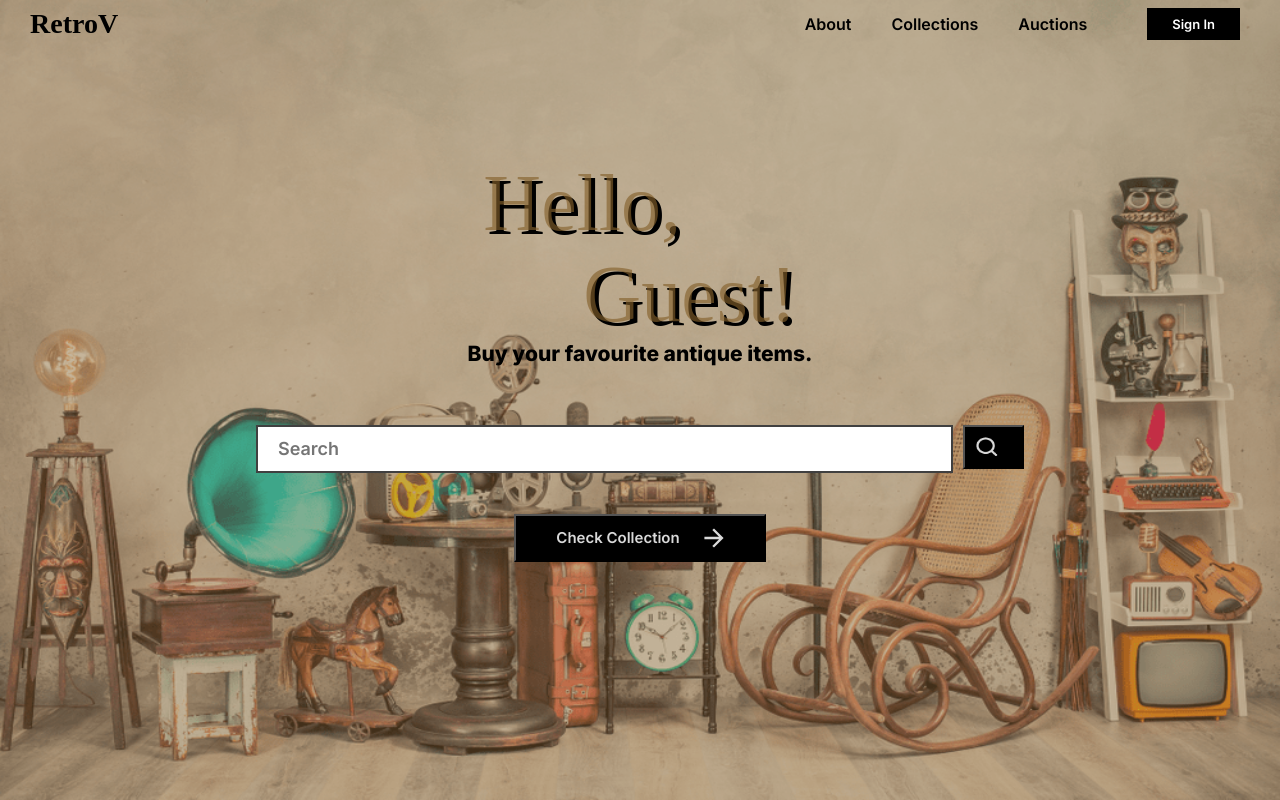
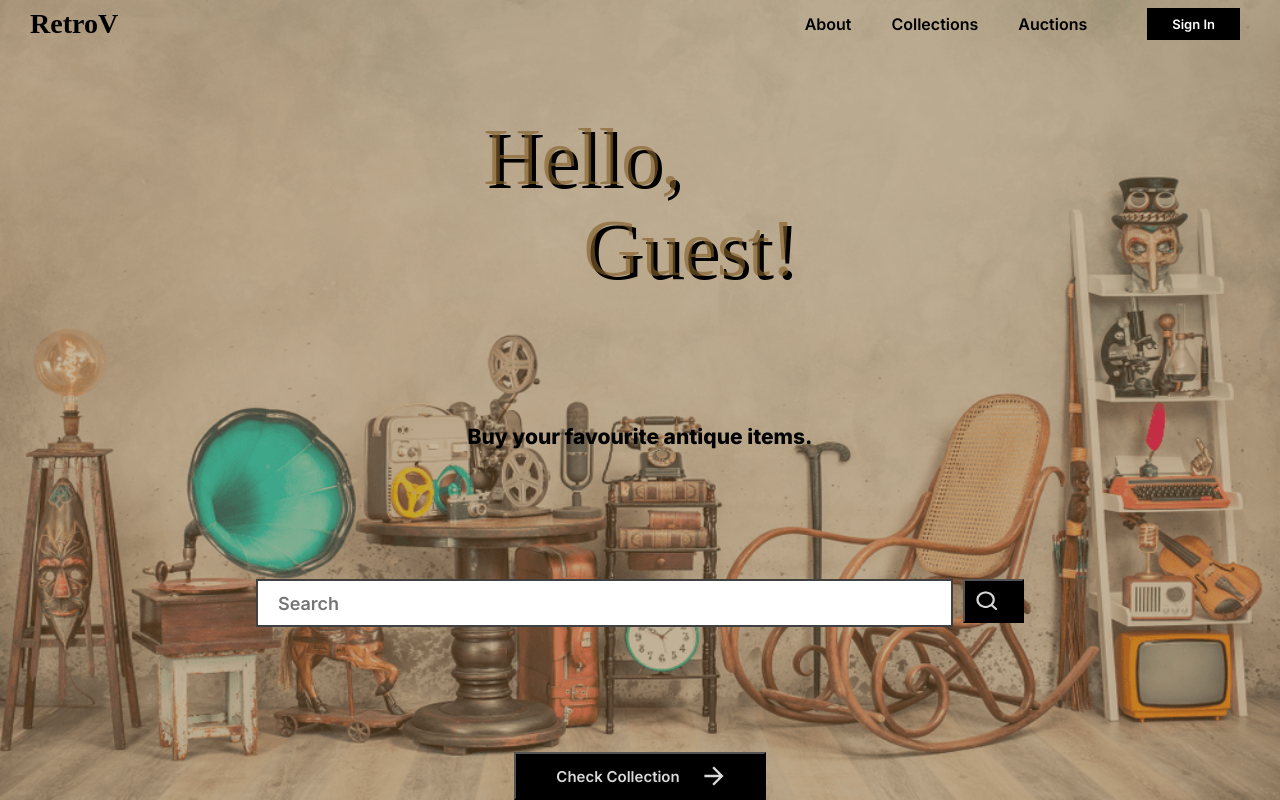
Before and after one commit to ashadnadeem/front-end-retro-vegas, a React (Create React App) app: page / in a window 1280 px wide. Built offline with nearby package versions, Linux system fonts and the light colour scheme; a web font is replaced by a local one.

Commit message:
feat: add elastic search integration

```diff
--- a/src/screens/homepage/styles.css
+++ b/src/screens/homepage/styles.css
@@ -1,44 +1,43 @@
 .home_page_group {
     height: 100vh;
-    background-image:url(../../assets/background.png);
+    background-image: url(../../assets/background.png);
     background-size: 100% 100%;
     display: flex;
     flex-direction: column;
 }
 
-.home_page_imageoverlay{
+.home_page_imageoverlay {
     width: 100%;
     height: 100%;
     position: absolute;
     background-color: rgba(131, 95, 42, 0.45);
     z-index: 0;
-  }
+}
 
-.home_page_header{
+.home_page_header {
     height: 10%;
     padding-bottom: 20vh;
     z-index: 0;
 }
-.home_page_content{
-    height: 30vh;
+
+.home_page_content {
+    height: 90vh;
     display: flex;
     flex-direction: column;
-    justify-content: center;
+    justify-content: space-between;
     align-items: center;
-    padding: 0px;
-    gap: 45px;
     z-index: 0;
 }
 
-.home_page_greet_group{
+.home_page_greet_group {
     display: flex;
     flex-direction: column;
     justify-content: start;
-    margin-bottom: -5%;
+    margin-top: -10%;
     z-index: 0;
 }
 
-.home_page_greet_text{
+.home_page_greet_text {
     font-family: 'Irish Grover';
     font-style: normal;
     font-weight: 400;
@@ -51,11 +50,43 @@
     margin: 0px;
 }
 
-.home_page_title{
+.home_page_title {
     font-family: 'Inter';
     font-style: normal;
     font-weight: 800;
     font-size: 21px;
-    padding-top: 5px;
-    padding-bottom: -10px;
+    line-height: 0px;
 }
+
+.homepage_search_group {
+    display: flex;
+    flex-direction: column;
+    align-items: center;
+    width: 90%;
+    z-index: 0;
+}
+
+.home_page_auto_box {
+    display: flex;
+    flex-direction: column;
+    height: auto;
+    width: 54.5%;
+    margin-left: -5.5%;
+    z-index: 0;
+    background-color: white;
+    opacity: 0.7;
+    border: 2px solid rgb(0, 0, 0);
+    border-radius: 2px;
+}
+
+.home_page_suggestion {
+    padding-left: 20px;
+    font-family: 'Inter';
+    font-style: normal;
+    font-weight: 400;
+    font-size: 20px;
+    line-height: 5px;
+    text-align: left;
+
+    cursor: pointer;
+}
```
